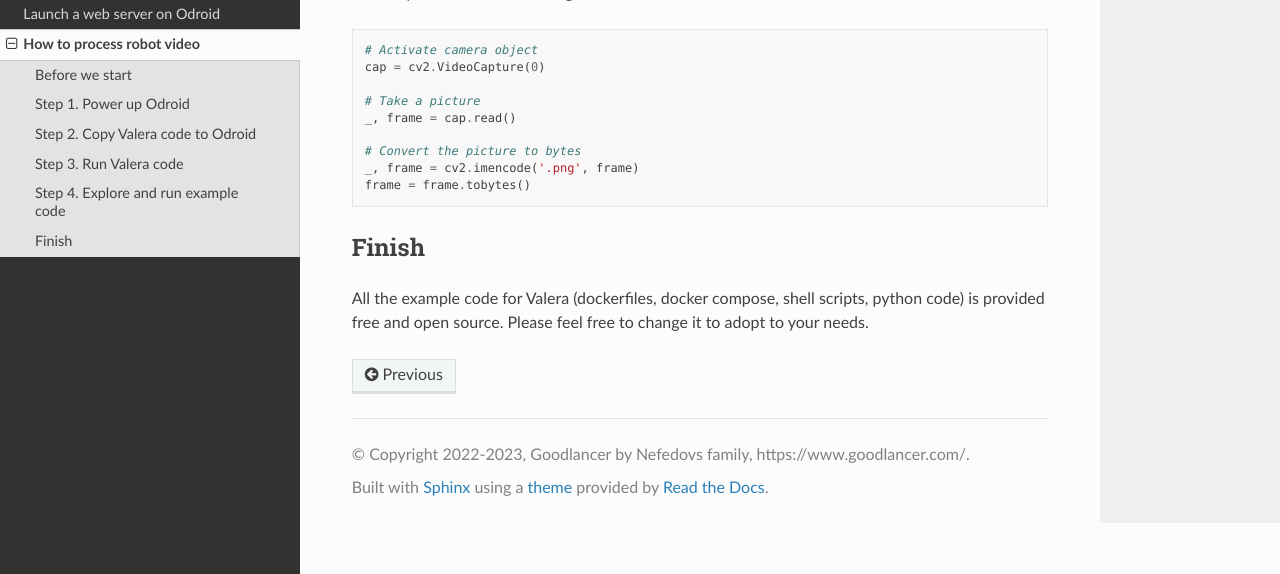
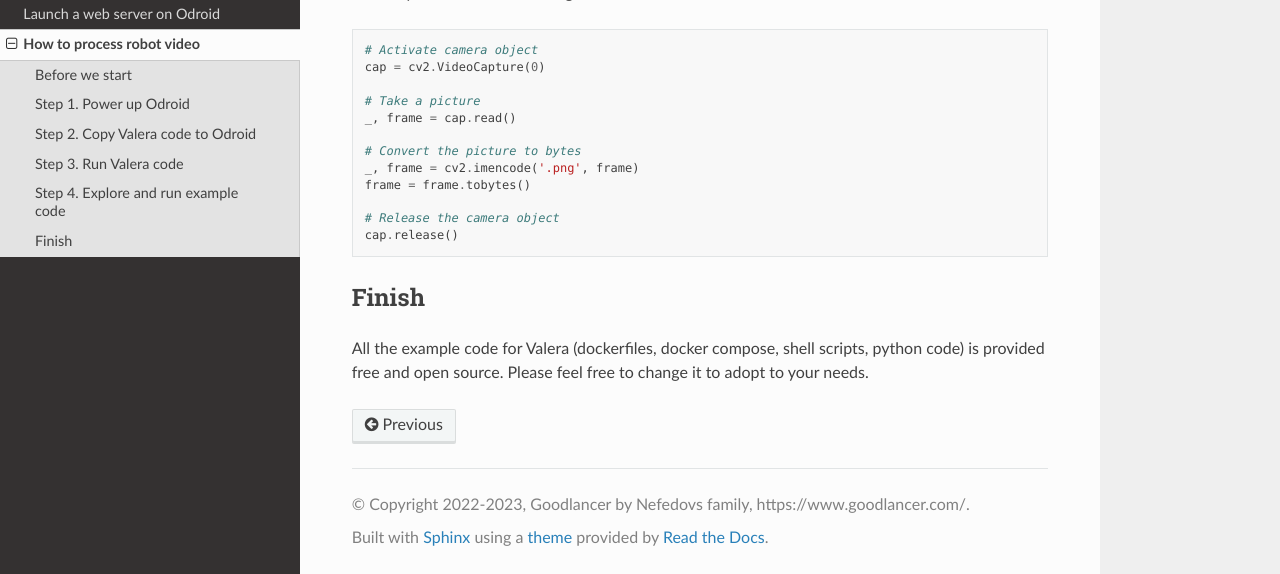
Before and after one commit to goodlancer-org/valera, a Sphinx documentation site: the page built from docs/video_processing.rst, in a window 1280 px wide and 900 px high, scrolled down 2560 px, cut to the strip 326-900 px from the top of the window. Built offline with Sphinx 7.4.7 and the Read the Docs theme 2.0.0, drawn with Linux system fonts in a browser that asks for light colours.

Commit message:
docs: video processing corrected

```diff
--- a/docs/video_processing.rst
+++ b/docs/video_processing.rst
@@ -81,6 +81,9 @@ The simpliest code to read images from the camera is as follows:
    _, frame = cv2.imencode('.png', frame)
    frame = frame.tobytes()
 
+   # Release the camera object
+   cap.release()
+
 Finish
 ~~~~~~~~~~~~~~~~~~~
 
```
